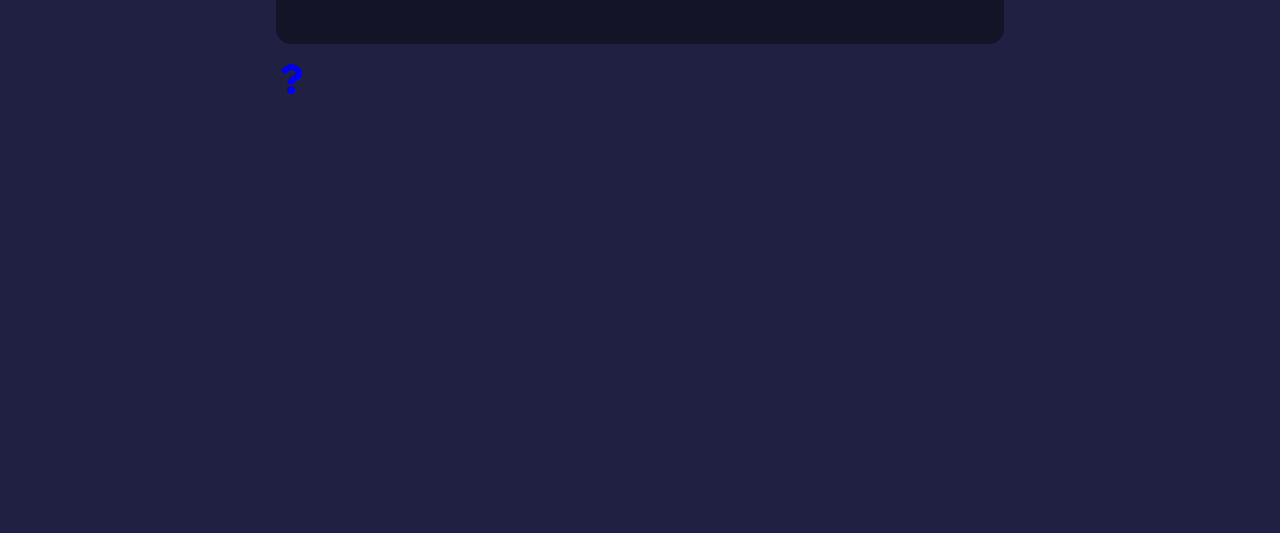
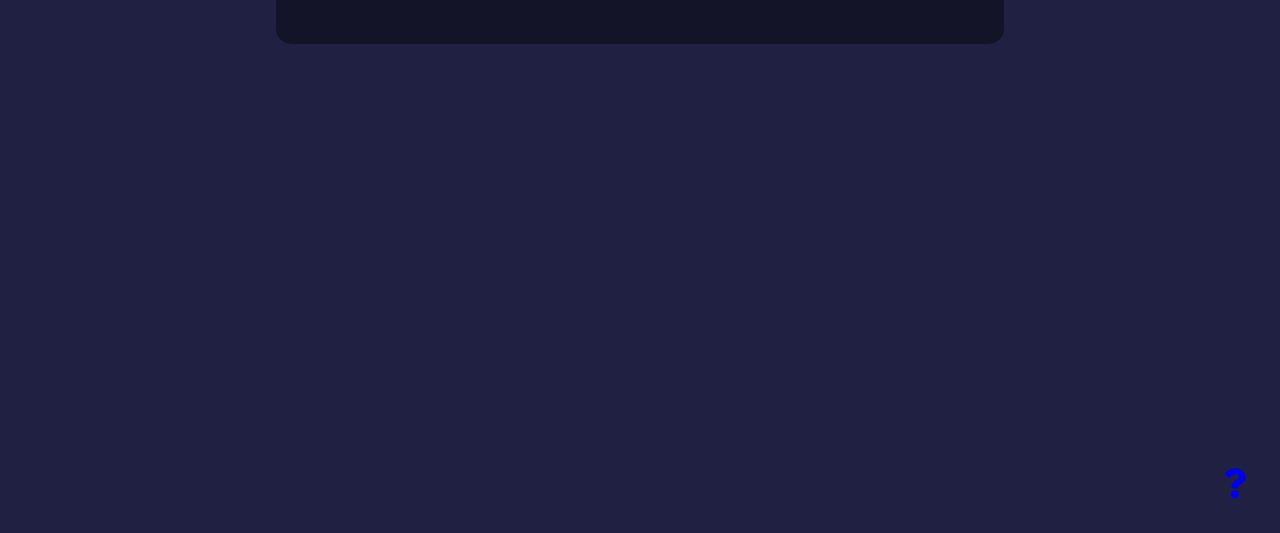
Before and after one commit to MaxWalex/react, a React (Create React App) app: page /about in a window 1280 px wide. Shown: the part 264-797 px from the top of the page. Built offline with nearby package versions, Linux system fonts and the light colour scheme.

Commit message:
styling question icon

```diff
--- a/src/style.css
+++ b/src/style.css
@@ -162,3 +162,9 @@ ul {
     color: #f16969;
     font-size: 13px;
 }
+
+.about_link {
+    position: absolute;
+    right: 30px;
+    bottom: 30px;
+}
```
